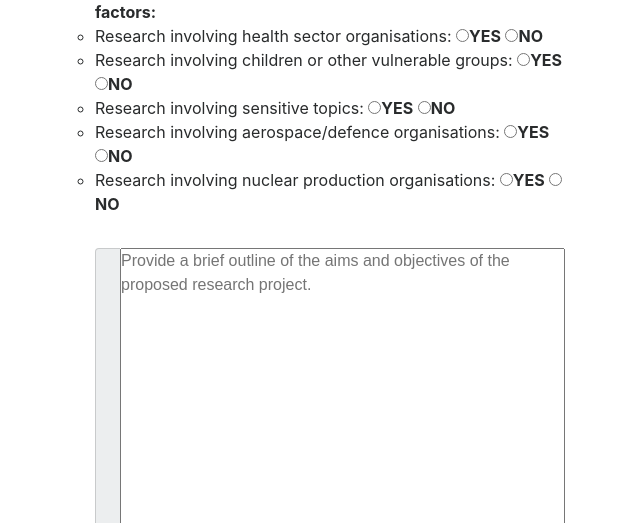
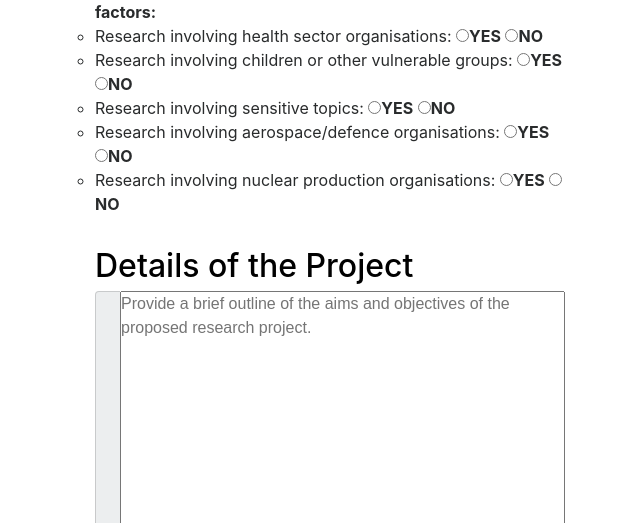
Before and after one commit to chisoftltd/RGUEthics, a PHP site: page /student.php in a window 1280 px wide. Shown: the part 789-1312 px from the top of the page, without its empty margins (310-950 px from the left). Run offline with PHP 8.4, Linux system fonts and the light colour scheme; data that the repository does not hold is empty.

Commit message:
Merge origin/master
Conflicts:
	register.php

```diff
--- a/student.php
+++ b/student.php
@@ -165,7 +165,9 @@ $error = false;
                                 </ul>
                             </div>
                         </div>
-
+                        <h2>
+                            Details of the Project
+                        </h2>
                         <div class="form-group">
                             <div class="input-group">
                                 <span class="input-group-addon"> </span>
```
